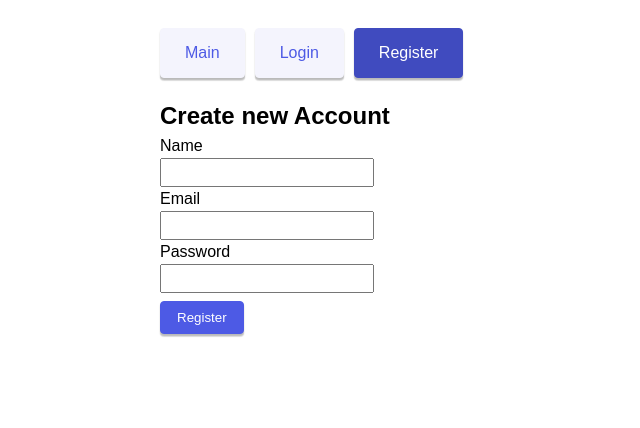
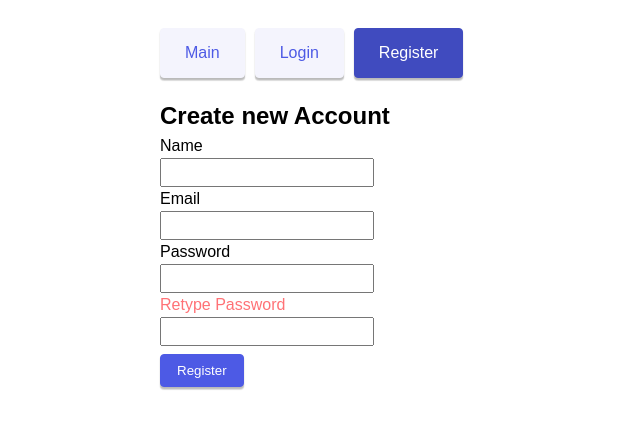
Before and after one commit to Bob-UA/goit-react-hw-08-phonebook, a React (Create React App) app: page /goit-react-hw-08-phonebook/register in a window 1280 px wide. Shown: the top 428 px of the page, without its empty margins (0-640 px from the left). Built offline with nearby package versions, Linux system fonts and the light colour scheme.

Commit message:
completed

```diff
--- a/src/pages/LoginPage.js
+++ b/src/pages/LoginPage.js
@@ -38,6 +38,7 @@ function LoginPage() {
             type="email"
             name="email"
             value={email}
+            required
             onChange={handleChange}
           />
         </label>
@@ -47,6 +48,7 @@ function LoginPage() {
             type="password"
             name="password"
             value={password}
+            required
             onChange={handleChange}
           />
         </label>
--- a/src/pages/RegisterPage.js
+++ b/src/pages/RegisterPage.js
@@ -1,18 +1,31 @@
-import { useState } from 'react';
+import { useEffect, useState } from 'react';
 import css from '../components/App.module.css';
 import { useDispatch } from 'react-redux';
 import authOperations from 'Redux/auth/operations';
+
 
 function RegisterPage() {
   const dispatch = useDispatch();
   const [name, setName] = useState('');
   const [email, setEmail] = useState('');
   const [password, setPassword] = useState('');
+  const [rePassword, setRePassword] = useState('');
+  const [passwordCheck, setPasswordCheck] = useState(false);
+
+  useEffect(() => {
+    if (password === rePassword) {
+      setPasswordCheck(true)
+    }
+    else
+    return setPasswordCheck(false);
+  }, [password, rePassword]);
 
   const reset = () => {
     setName('');
     setEmail('');
     setPassword('');
+    setRePassword('');
+    setPasswordCheck(false);
   };
 
   const handleChange = ({ target: { name, value } }) => {
@@ -23,6 +36,8 @@ function RegisterPage() {
         return setEmail(value);
       case 'password':
         return setPassword(value);
+      case 'rePassword':
+        return setRePassword(value);
       default:
         return;
     }
@@ -30,8 +45,8 @@ function RegisterPage() {
 
   const handleSubmit = e => {
     e.preventDefault();
-    dispatch(authOperations.register({ name, email, password }));
-    reset();
+    passwordCheck && dispatch(authOperations.register({ name, email, password }));
+    passwordCheck && reset();
   };
   return (
     <div className={css.pageContainer}>
@@ -39,7 +54,13 @@ function RegisterPage() {
       <form onSubmit={handleSubmit}>
         <label>
           Name
-          <input type="name" name="name" value={name} onChange={handleChange} />
+          <input
+            type="name"
+            name="name"
+            value={name}
+            required
+            onChange={handleChange}
+          />
         </label>
         <label>
           Email
@@ -47,6 +68,7 @@ function RegisterPage() {
             type="email"
             name="email"
             value={email}
+            required
             onChange={handleChange}
           />
         </label>
@@ -56,6 +78,23 @@ function RegisterPage() {
             type="password"
             name="password"
             value={password}
+            required
+            onChange={handleChange}
+          />
+        </label>
+        <label
+          style={
+            passwordCheck && rePassword
+              ? { color: '#4D5AE5' }
+              : { color: '#FF7276' }
+          }
+        >
+          Retype Password
+          <input
+            type="password"
+            name="rePassword"
+            value={rePassword}
+            required
             onChange={handleChange}
           />
         </label>
```
